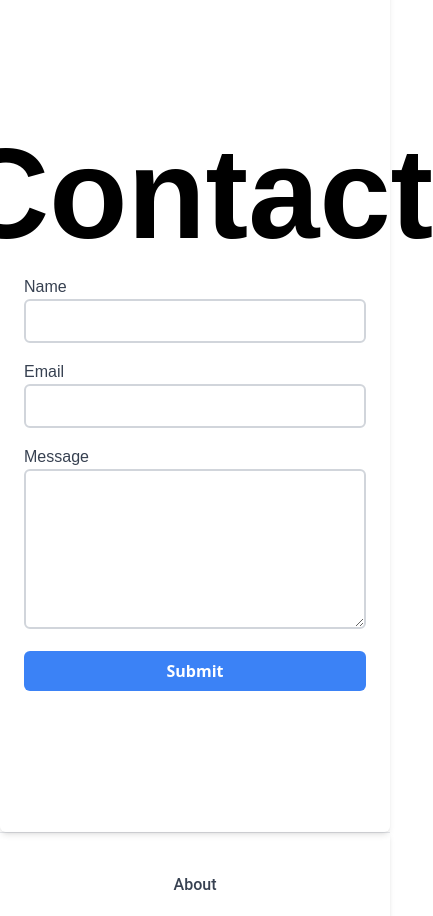
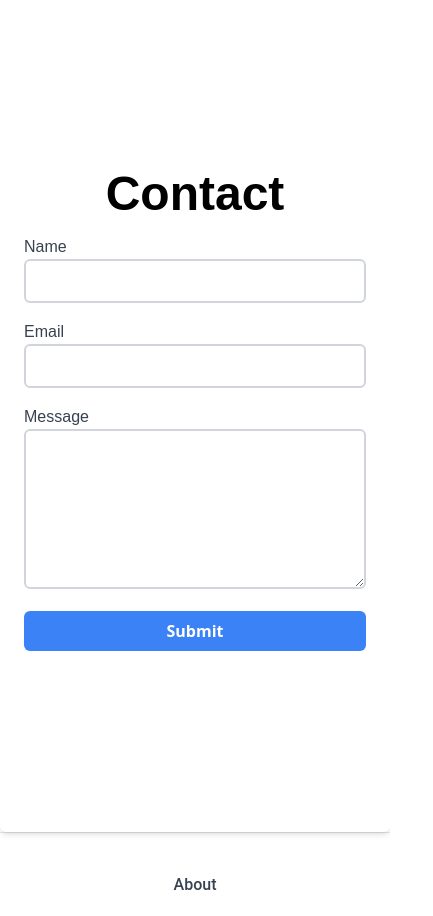
Before and after one commit to YimmyC/my-portfolio, a React (Create React App) app: page / in a window 390 px wide. Shown: the part 6080-6996 px from the top of the page, 433 px wide, since content can reach past the window. Built offline with nearby package versions, Linux system fonts and the light colour scheme.

Commit message:
ficed contact

```diff
--- a/src/components/Contact.js
+++ b/src/components/Contact.js
@@ -26,7 +26,7 @@ const Contact = () => {
 
   return (
     <div id="contact" className="z-10 relative flex flex-col justify-center items-center bg-transparent shadow-md rounded-md p-6 w-full h-screen mx-auto">
-      <h2 className="font-prompt text-9xl font-bold mb-4 text-center">Contact</h2>
+      <h2 className="font-prompt text-5xl md:text-9xl font-bold mb-4 text-center">Contact</h2>
       <form onSubmit={handleSubmit(onSubmit)} className="flex flex-col w-full max-w-2xl">
         <div className="mb-4">
           <label htmlFor="name" className="font-prompt text-gray-700 text-base mb-2">
```
